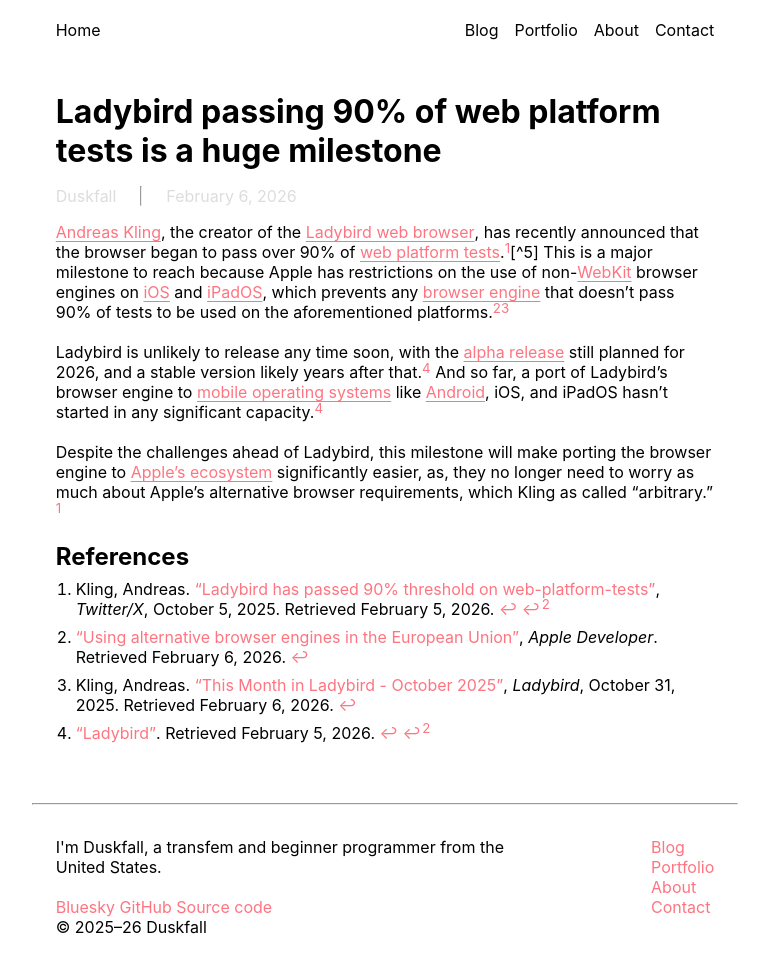
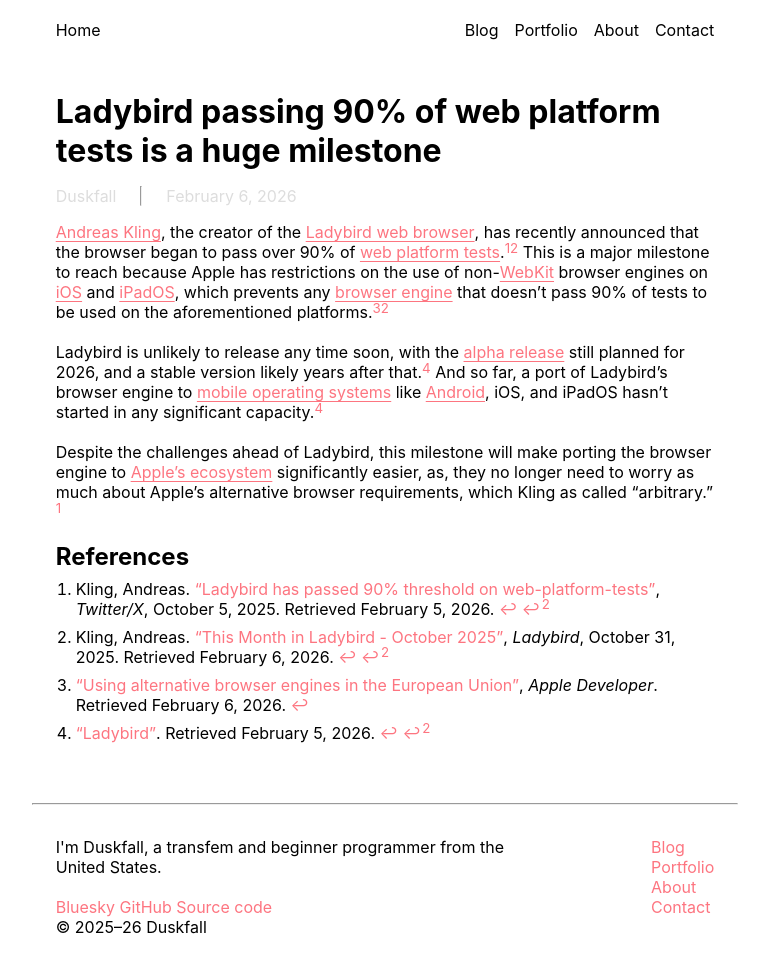
Before and after one commit to TrulyFlawed/trulyflawed.github.io, a Jekyll site: the page built from _posts/2026-02-06-ladybird-passing-90-percent-web-platform-tests.md, in a window 1280 px wide. Shown: the whole page, without its empty margins (255-1024 px from the left). Built offline with Jekyll 4.4.1, drawn with Linux system fonts in a browser that asks for light colours; some of the changed lines change nothing that is shown.

Commit message:
fix: broken citation and link syntax

```diff
--- a/_posts/2026-02-06-ladybird-passing-90-percent-web-platform-tests.md
+++ b/_posts/2026-02-06-ladybird-passing-90-percent-web-platform-tests.md
@@ -3,11 +3,27 @@
 date: 2026-02-06
 author: Duskfall
 ---
-[Andreas Kling](https://twitter.com/awesomekling), the creator of the [Ladybird web browser](https://ladybird.org), has recently announced that the browser began to pass over 90% of [web platform tests](https://web-platform-tests.org/).[^ladybird-wpt-announcement][^5] This is a major milestone to reach because Apple has restrictions on the use of non-[WebKit](https://en.wikipedia.org/wiki/WebKit) browser engines on [iOS](https://en.wikipedia.org/wiki/IOS) and [iPadOS](https://en.wikipedia.org/wiki/IPadOS), which prevents any [browser engine](https://en.wikipedia.org/wiki/Browser_engine) that doesn't pass 90% of tests to be used on the aforementioned platforms.[^apple-requirements][^ladybird-october-2025-newsletter]
+[Andreas Kling][kling], the creator of the [Ladybird web browser][ladybird], has recently announced that the browser began to pass over 90% of [web platform tests][wpt].[^ladybird-wpt-announcement][^ladybird-october-2025-newsletter] This is a major milestone to reach because Apple has restrictions on the use of non-[WebKit][wp-webkit] browser engines on [iOS][wp-ios] and [iPadOS][wp-ipados], which prevents any [browser engine][wp-browser-engine] that doesn't pass 90% of tests to be used on the aforementioned platforms.[^apple-requirements][^ladybird-october-2025-newsletter]
 
-Ladybird is unlikely to release any time soon, with the [alpha release](https://en.wikipedia.org/wiki/Software_release_life_cycle#Alpha) still planned for 2026, and a stable version likely years after that.[^ladybird] And so far, a port of Ladybird's browser engine to [mobile operating systems](https://en.wikipedia.org/wiki/Mobile_operating_system) like [Android](https://en.wikipedia.org/wiki/Android_(operating_system)), iOS, and iPadOS hasn't started in any significant capacity.[^ladybird]
+Ladybird is unlikely to release any time soon, with the [alpha release][wp-alpha] still planned for 2026, and a stable version likely years after that.[^ladybird] And so far, a port of Ladybird's browser engine to [mobile operating systems][wp-mobile-os] like [Android][wp-android], iOS, and iPadOS hasn't started in any significant capacity.[^ladybird]
 
-Despite the challenges ahead of Ladybird, this milestone will make porting the browser engine to [Apple's ecosystem](https://en.wikipedia.org/wiki/Apple_ecosystem) significantly easier, as, they no longer need to worry as much about Apple's alternative browser requirements, which Kling as called "arbitrary."[^ladybird-wpt-announcement]
+Despite the challenges ahead of Ladybird, this milestone will make porting the browser engine to [Apple's ecosystem][wp-apple-ecosysem] significantly easier, as, they no longer need to worry as much about Apple's alternative browser requirements, which Kling as called "arbitrary."[^ladybird-wpt-announcement]
+
+<!-- External links -->
+[kling]: https://twitter.com/awesomekling
+[ladybird]: https://ladybird.org
+[wpt]: https://web-platform-tests.org/
+
+[wp-webkit]: https://en.wikipedia.org/wiki/WebKit
+[wp-ios]: https://en.wikipedia.org/wiki/IOS
+[wp-ipados]: https://en.wikipedia.org/wiki/IPadOS
+[wp-browser-engine]: https://en.wikipedia.org/wiki/Browser_engine
+[wp-alpha]: https://en.wikipedia.org/wiki/Software_release_life_cycle#Alpha
+[wp-mobile-os]: https://en.wikipedia.org/wiki/Mobile_operating_system
+[wp-android]: https://en.wikipedia.org/wiki/Android_(operating_system)
+[wp-apple-ecosysem]: https://en.wikipedia.org/wiki/Apple_ecosystem
+
+<!-- Internal links -->
 
 ## References
 
```
